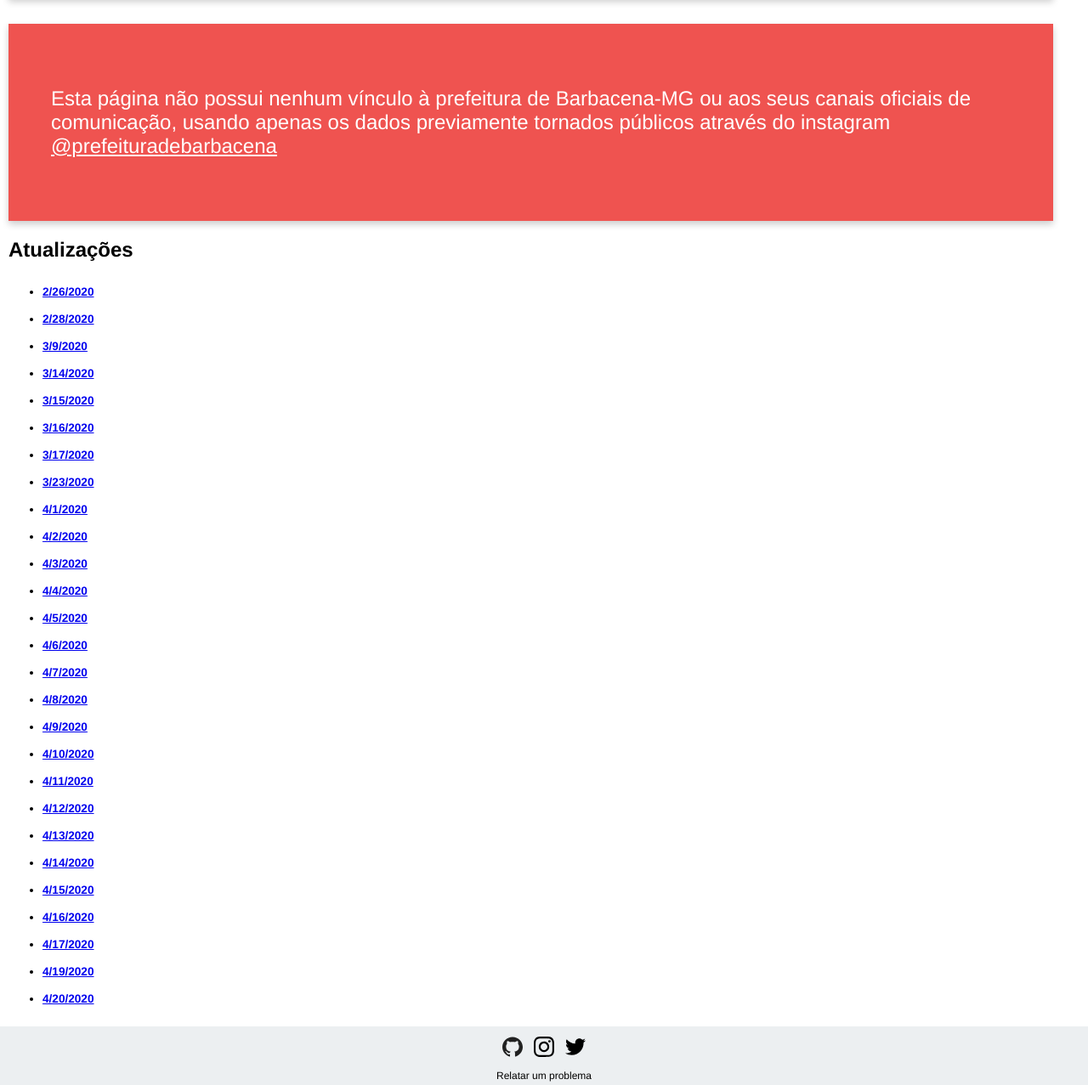
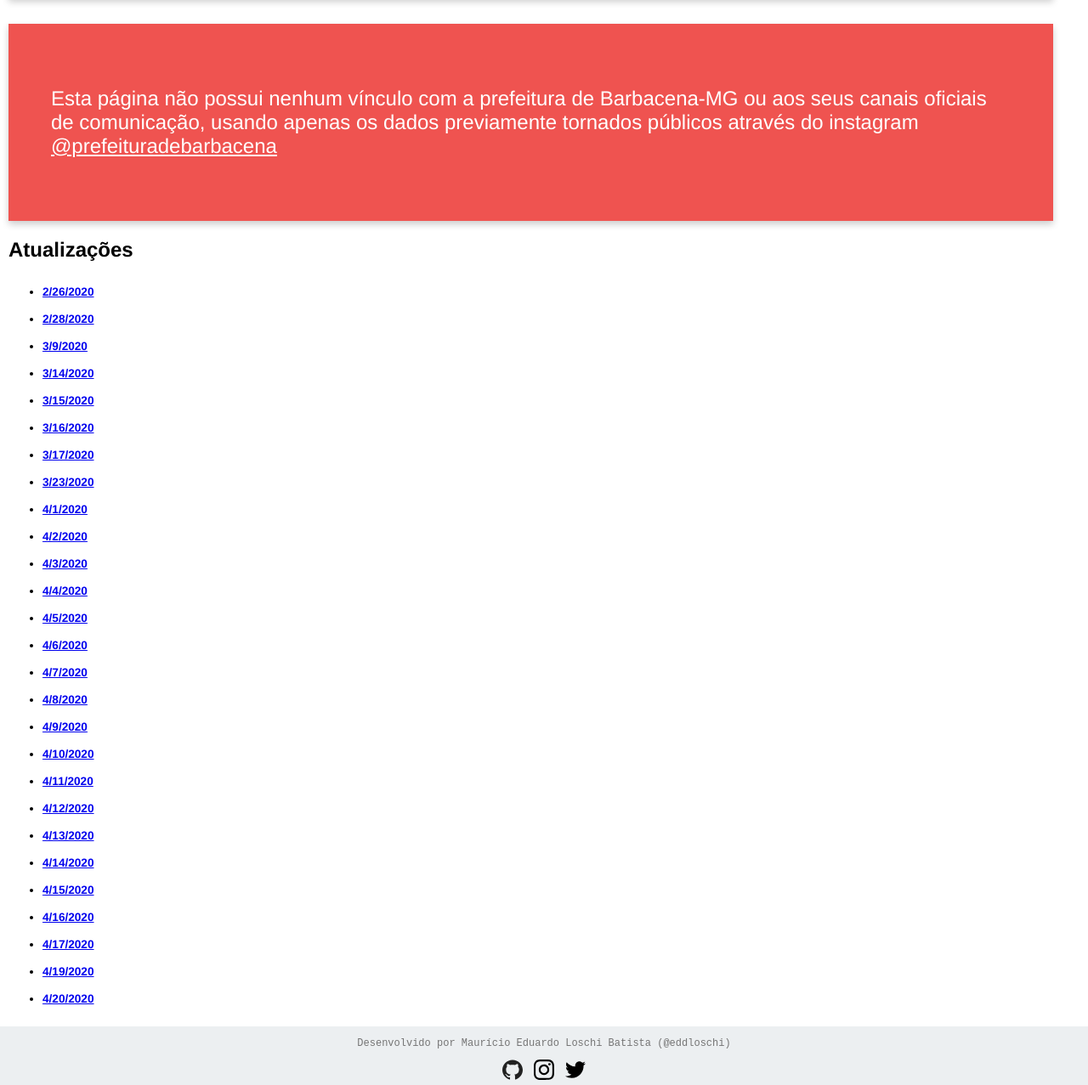
Before and after one commit to eddloschi/covid19-barbacena, a website built with webpack: page src/index.html in a window 1280 px wide. Shown: the part 3255-4532 px from the top of the page at 85% size. Built offline with nearby package versions, Linux system fonts and the light colour scheme; files whose address does not match are found by name.

Commit message:
Updated page text

```diff
--- a/src/index.html
+++ b/src/index.html
@@ -32,7 +32,8 @@
     </div>
 
     <div class="disclaimer">
-      <p>Esta página não possui nenhum vínculo à prefeitura de Barbacena-MG ou aos seus canais oficiais de comunicação,
+      <p>Esta página não possui nenhum vínculo com a prefeitura de Barbacena-MG ou aos seus canais oficiais de
+        comunicação,
         usando apenas os dados previamente tornados públicos através do instagram <a
           href="https://www.instagram.com/prefeituradebarbacena">@prefeituradebarbacena</a></p>
     </div>
@@ -44,6 +45,7 @@
   </div>
 
   <div class="footer">
+    <p><code>Desenvolvido por Maurício Eduardo Loschi Batista (@eddloschi)</code></p>
     <ul>
       <li><a href="https://github.com/eddloschi"><img src="github.svg" alt="Ícone do Github" height="24" width="24"></a>
       </li>
```
